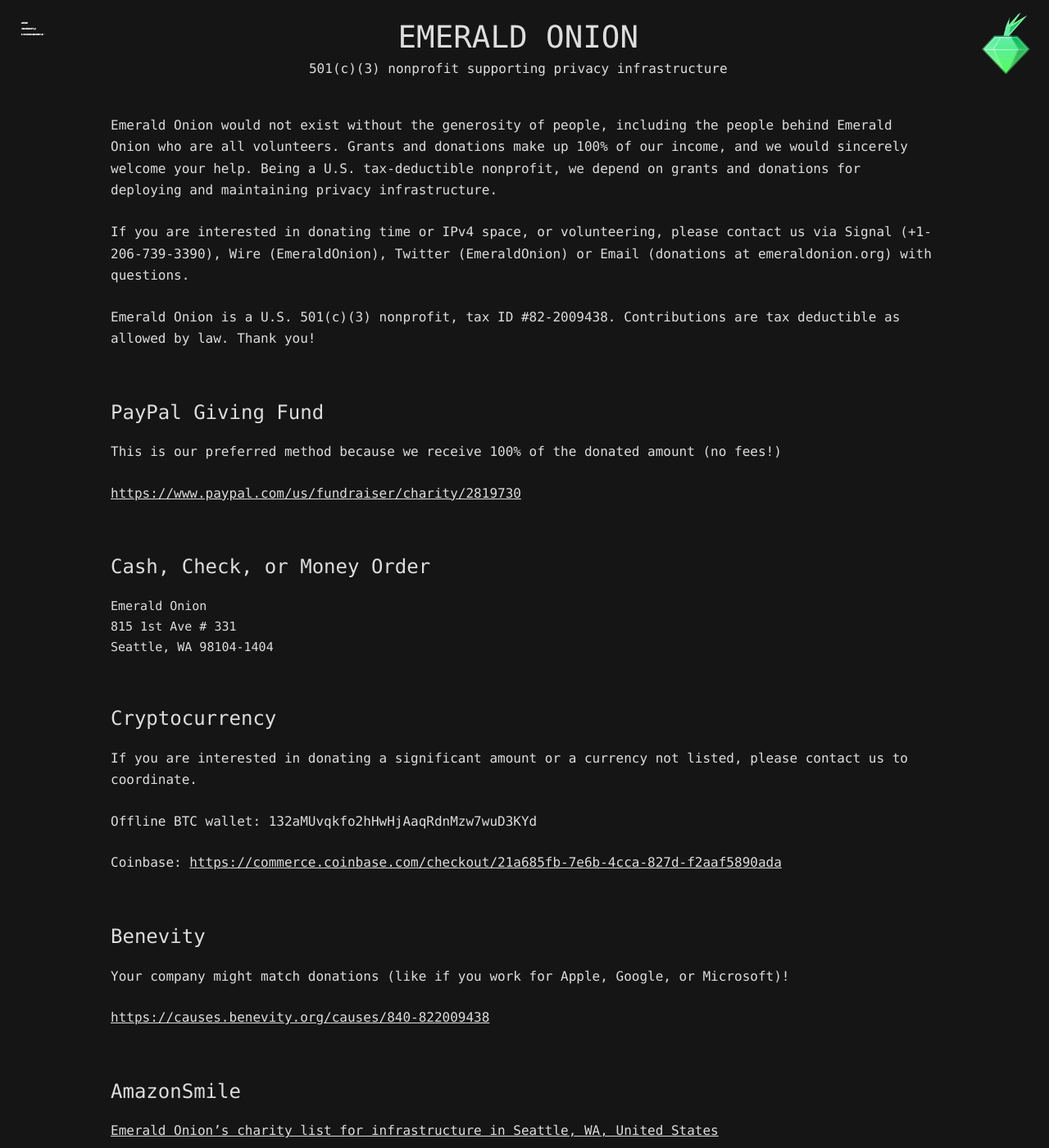
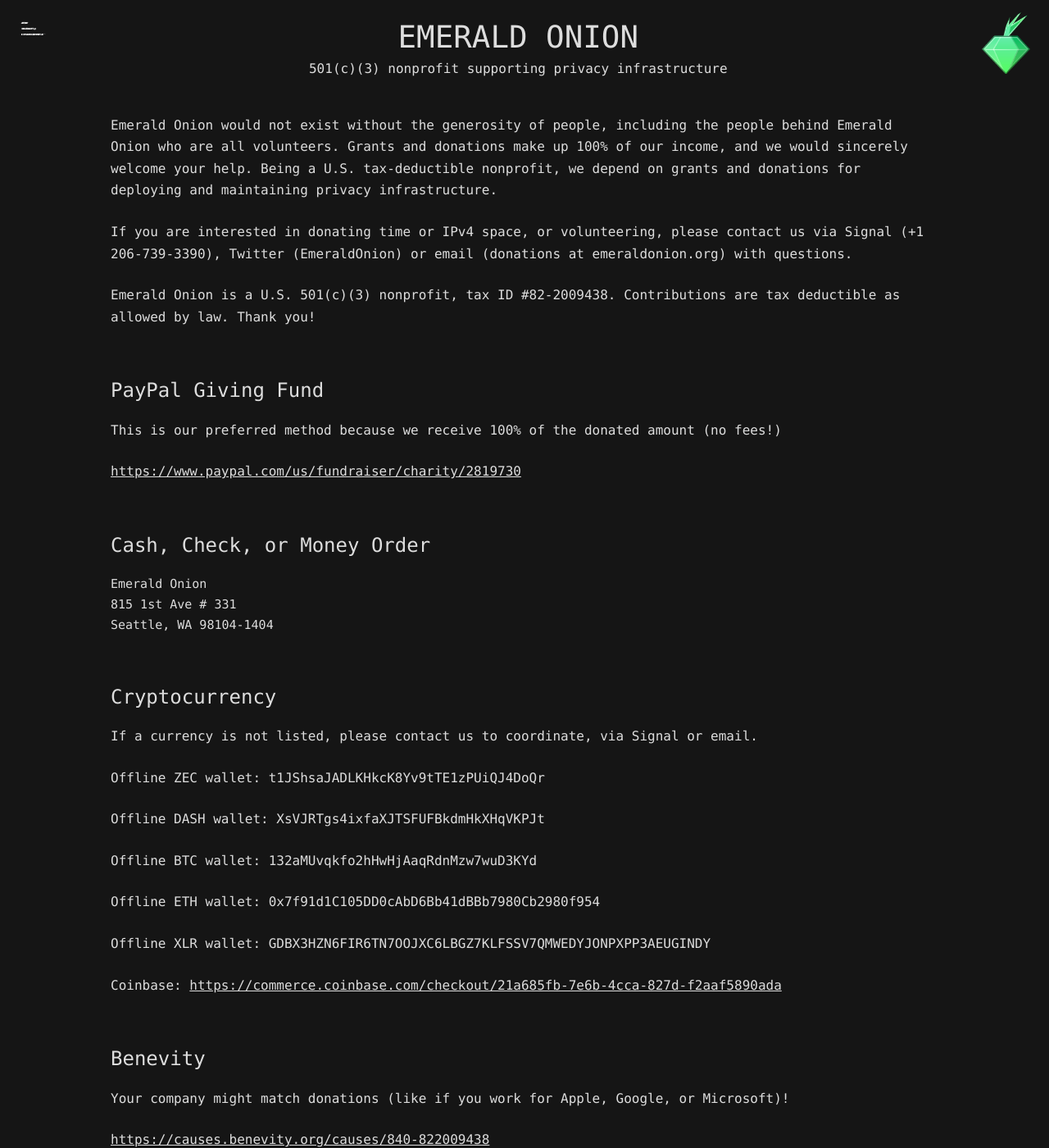
Before and after one commit to emeraldonion/emeraldonion.github.io, a Jekyll site: the page built from donate/index.markdown, in a window 1280 px wide and 1400 px high. Shown: the whole window at 82% size. Built offline with Jekyll 4.4.1, drawn with Linux system fonts in a browser that asks for light colours; our own code applies the rules of GitHub Pages for plain Markdown files.

Commit message:
adding new offline wallets

```diff
--- a/donate/index.markdown
+++ b/donate/index.markdown
@@ -1,6 +1,6 @@
 <p>Emerald Onion would not exist without the generosity of people, including the people behind Emerald Onion who are all volunteers. Grants and donations make up 100% of our income, and we would sincerely welcome your help. Being a U.S. tax-deductible nonprofit, we depend on grants and donations for deploying and maintaining privacy infrastructure.</p>
 
-<p>If you are interested in donating time or IPv4 space, or volunteering, please contact us via Signal (+1-206-739-3390), Wire (EmeraldOnion), Twitter (EmeraldOnion) or Email (donations at emeraldonion.org) with questions.</p>
+<p>If you are interested in donating time or IPv4 space, or volunteering, please contact us via Signal (+1 206-739-3390), Twitter (EmeraldOnion) or email (donations at emeraldonion.org) with questions.</p>
 
 <p>Emerald Onion is a U.S. 501(c)(3) nonprofit, tax ID #82-2009438. Contributions are tax deductible as allowed by law. Thank you!</p>
 
@@ -18,9 +18,17 @@
 
 # Cryptocurrency
 
-If you are interested in donating a significant amount or a currency not listed, please contact us to coordinate.
+If a currency is not listed, please contact us to coordinate, via Signal or email.
+
+Offline ZEC wallet: t1JShsaJADLKHkcK8Yv9tTE1zPUiQJ4DoQr
+
+Offline DASH wallet: XsVJRTgs4ixfaXJTSFUFBkdmHkXHqVKPJt
 
 Offline BTC wallet: 132aMUvqkfo2hHwHjAaqRdnMzw7wuD3KYd
+
+Offline ETH wallet: 0x7f91d1C105DD0cAbD6Bb41dBBb7980Cb2980f954
+
+Offline XLR wallet: GDBX3HZN6FIR6TN7OOJXC6LBGZ7KLFSSV7QMWEDYJONPXPP3AEUGINDY
 
 Coinbase: <a href="https://commerce.coinbase.com/checkout/21a685fb-7e6b-4cca-827d-f2aaf5890ada" target="_blank">https://commerce.coinbase.com/checkout/21a685fb-7e6b-4cca-827d-f2aaf5890ada</a>
 
```
